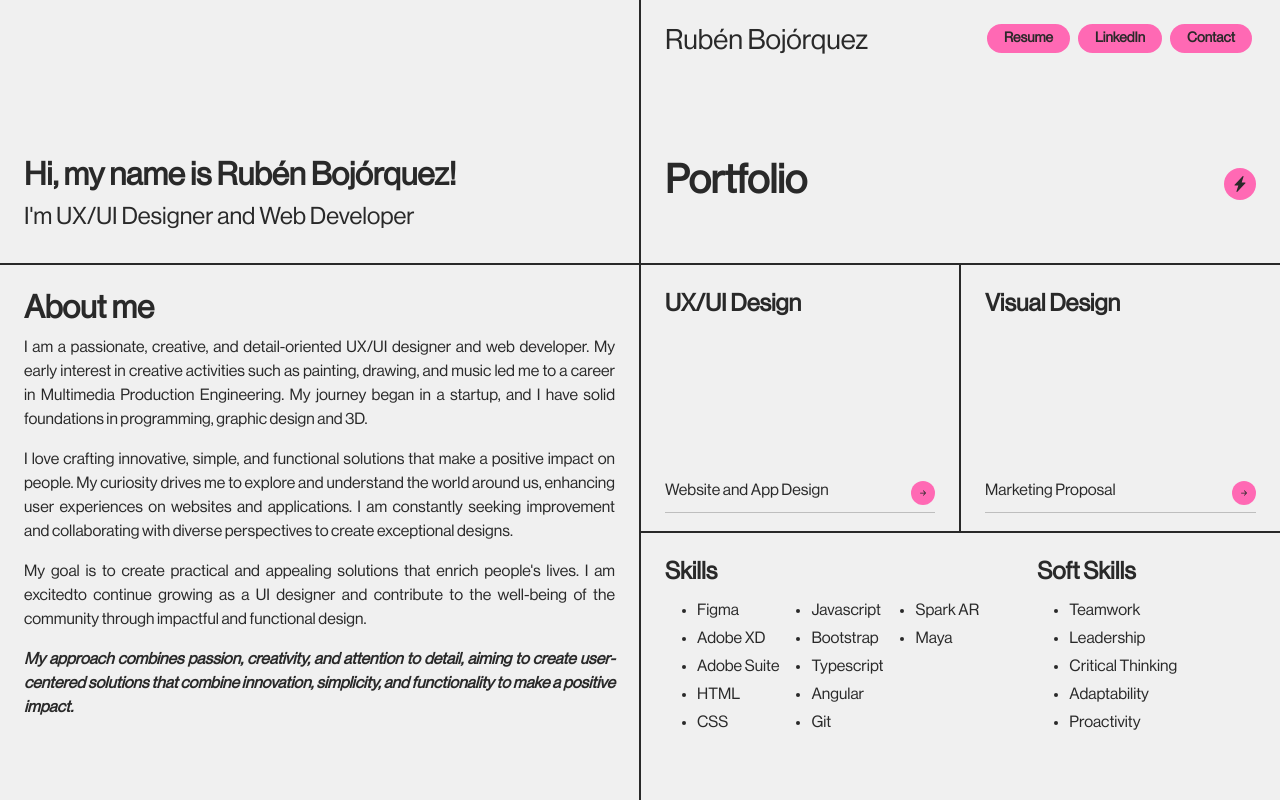
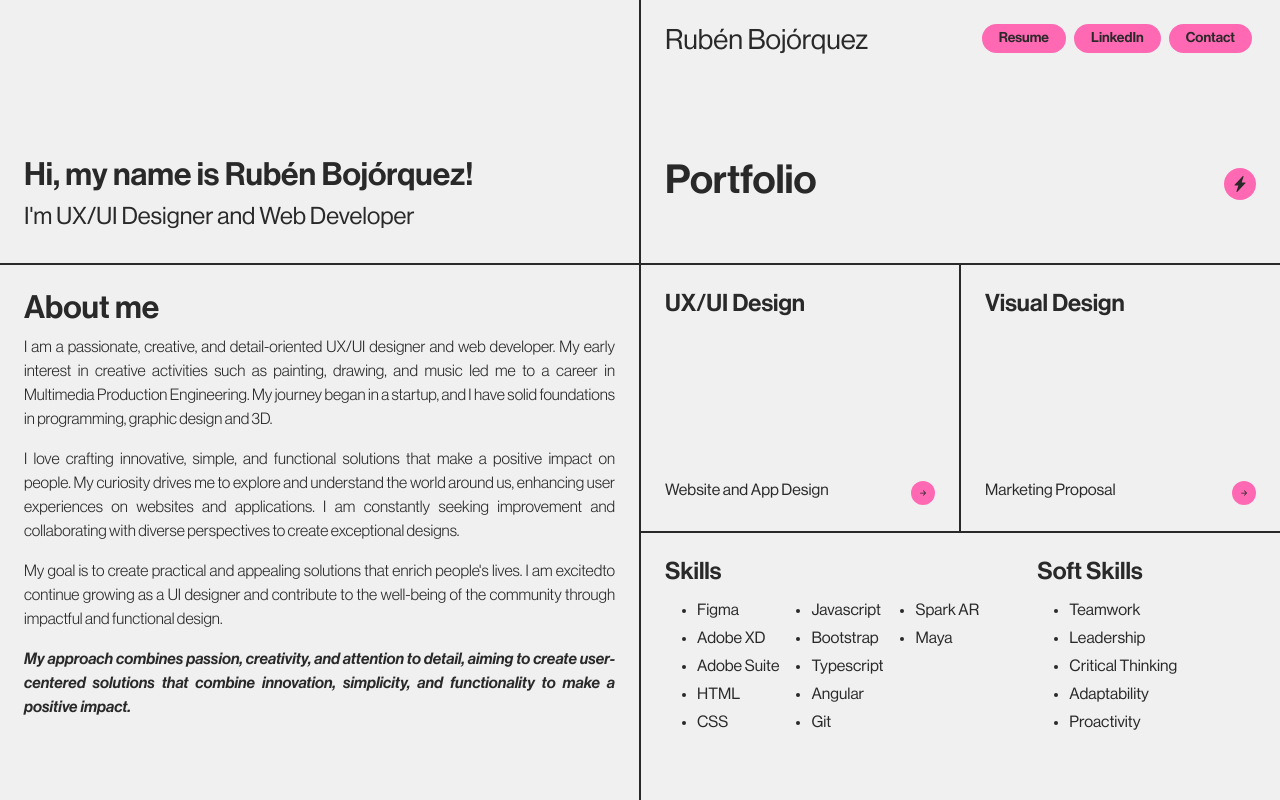
Before and after one commit to JRubenBjrqz/portfolio, an Angular app: page /home in a window 1280 px wide. Built offline with nearby package versions, Linux system fonts and the light colour scheme.

Commit message:
Home finished

```diff
--- a/src/app/pages/home/home.component.html
+++ b/src/app/pages/home/home.component.html
@@ -2,8 +2,8 @@
     <div class="row h-100">
         <div class="col-lg-6 d-flex align-items-end p-4 border-box-1">
             <div>
-                <h2 class="fw-semibold">Hi, my name is Rubén Bojórquez!</h2>
-                <h4>I&#39;m UX/UI Designer and Web Developer</h4>
+                <h2 class="fs-neue-65">Hi, my name is Rubén Bojórquez!</h2>
+                <h4 class="fs-neue-55">I&#39;m UX/UI Designer and Web Developer</h4>
             </div>
         </div>
         <div class="col-lg-6 border-box-2">
@@ -11,21 +11,21 @@
                 <div class="col-12 h-50 p-4">
                     <div class="d-flex justify-content-center justify-content-sm-end justify-content-xl-between">
                         <a class="link-portfolio text-decoration-none" href="#">
-                            <h3 class="fw-light d-none d-xl-block">Rubén Bojórquez</h3>
+                            <h3 class="fs-neue-55 d-none d-xl-block">Rubén Bojórquez</h3>
                         </a>
                         <div>
-                            <a class="btn btn-portfolio btn-xs mx-1 fw-bolder" role="button"
+                            <a class="btn btn-portfolio btn-xs mx-1 fs-neue-65" role="button"
                                 href="/assets/pdf/RubenBojorquez.pdf" target="_blank">Resume</a>
-                            <a class="btn btn-portfolio btn-xs mx-1 fw-bolder" role="button"
+                            <a class="btn btn-portfolio btn-xs mx-1 fs-neue-65" role="button"
                                 href="https://www.linkedin.com/in/jrubenbjrqz/" target="_blank">LinkedIn</a>
-                            <a class="btn btn-portfolio btn-xs mx-1 fw-bolder" role="button"
+                            <a class="btn btn-portfolio btn-xs mx-1 fs-neue-65" role="button"
                                 href="mailto:jrubenbjrqz@gmail.com">Contact</a>
                         </div>
                     </div>
                 </div>
                 <div class="col-12 h-50 p-4">
                     <div class="d-flex justify-content-between align-items-center">
-                        <h1 class="fw-semibold">Portfolio</h1>
+                        <h1 class="fs-neue-65">Portfolio</h1>
                         <div
                             class="bs-icon-sm bs-icon-circle d-flex justify-content-center align-items-center bs-icon bs-icon-portfolio">
                             <svg class="bi bi-lightning-charge-fill" xmlns="http://www.w3.org/2000/svg" width="1em"
@@ -45,20 +45,20 @@
     <div class="row h-100">
         <div class="col-lg-6">
             <div class="row h-100">
-                <div class="col-12 p-4 border-box-3 d-none d-lg-block">
-                    <h2 class="fw-semibold">About me</h2>
-                    <p class="fs-1em" style="text-align: justify;">I am a passionate, creative, and detail-oriented
+                <div class="col-12 p-4 border-box-3 d-none d-lg-block align-justify">
+                    <h2 class="fs-neue-65">About me</h2>
+                    <p class="fs-1em">I am a passionate, creative, and detail-oriented
                         UX/UI designer and web developer. My early interest in creative activities such as painting,
                         drawing, and music led me to a career in Multimedia Production Engineering. My journey began in
                         a startup, and I have solid foundations in programming, graphic design and 3D.</p>
-                    <p style="text-align: justify;">I love crafting innovative, simple, and functional solutions that
+                    <p class="">I love crafting innovative, simple, and functional solutions that
                         make a positive impact on people. My curiosity drives me to explore and understand the world
                         around us, enhancing user experiences on websites and applications. I am constantly seeking
                         improvement and collaborating with diverse perspectives to create exceptional designs.</p>
-                    <p style="text-align: justify;">My goal is to create practical and appealing solutions that enrich
+                    <p>My goal is to create practical and appealing solutions that enrich
                         people&#39;s lives. I am excitedto continue growing as a UI designer and contribute to the
                         well-being of the community through impactful and functional design.</p>
-                    <p class="fw-semibold fst-italic" style="text-align: justify;">My approach combines passion,
+                    <p class="fs-neue-66-italic">My approach combines passion,
                         creativity, and attention to detail, aiming to create user-centered solutions that combine
                         innovation, simplicity, and functionality to make a positive impact.</p>
                 </div>
@@ -69,11 +69,11 @@
                 <div class="col-lg-6 border-box-4">
                     <div class="row h-100">
                         <div class="col-12 h-75 p-4">
-                            <h4 class="fw-semibold">UX/UI Design</h4>
+                            <h4 class="fs-neue-65">UX/UI Design</h4>
                         </div>
                         <div class="col-12 h-25 px-4 py-3">
                             <a class="d-flex justify-content-between link-portfolio text-decoration-none" href="#">
-                                <h6>Website and App Design</h6>
+                                <h6 class="fs-neue-55">Website and App Design</h6>
                                 <div
                                     class="bs-icon-xs bs-icon-circle bs-icon-primary d-flex flex-shrink-0 justify-content-center align-items-center bs-icon bs-icon-portfolio">
                                     <svg class="bi bi-arrow-right-short" xmlns="http://www.w3.org/2000/svg" width="1em"
@@ -84,18 +84,17 @@
                                     </svg>
                                 </div>
                             </a>
-                            <hr class="mt-1">
                         </div>
                     </div>
                 </div>
                 <div class="col-lg-6 border-box-5">
                     <div class="row h-100">
                         <div class="col-12 h-75 p-4">
-                            <h4 class="fw-semibold">Visual Design</h4>
+                            <h4 class="fs-neue-65">Visual Design</h4>
                         </div>
                         <div class="col-12 h-25 px-4 py-3">
                             <a class="d-flex justify-content-between link-portfolio text-decoration-none" href="#">
-                                <h6>Marketing Proposal</h6>
+                                <h6 class="fs-neue-55">Marketing Proposal</h6>
                                 <div
                                     class="bs-icon-xs bs-icon-circle bs-icon-primary d-flex flex-shrink-0 justify-content-center align-items-center bs-icon bs-icon-portfolio">
                                     <svg class="bi bi-arrow-right-short" xmlns="http://www.w3.org/2000/svg" width="1em"
@@ -106,14 +105,13 @@
                                     </svg>
                                 </div>
                             </a>
-                            <hr class="mt-1">
                         </div>
                     </div>
                 </div>
             </div>
-            <div class="row h-50">
+            <div class="row h-50 fs-neue-55">
                 <div class="col-lg-7 p-4 border-box-6">
-                    <h4 class="fw-semibold">Skills</h4>
+                    <h4 class="fs-neue-65">Skills</h4>
                     <div class="d-flex align-items-start">
                         <ul class="d-inline-block">
                             <li class="mt-1">Figma</li>
@@ -136,7 +134,7 @@
                     </div>
                 </div>
                 <div class="col-lg-5 p-4 border-box-7">
-                    <h4 class="fw-semibold">Soft Skills</h4>
+                    <h4 class="fs-neue-65">Soft Skills</h4>
                     <div>
                         <ul class="d-inline-block">
                             <li class="mt-1">Teamwork</li>
--- a/src/styles.scss
+++ b/src/styles.scss
@@ -89,7 +89,7 @@
 body {
     background: #F0F0F0;
     color: #292929;
-    font-family: '55Roman', Tahoma, Geneva, Verdana, sans-serif;
+    font-family: '45Light', Tahoma, Geneva, Verdana, sans-serif;
 }
 
 @media (min-width: 768px) {
@@ -167,3 +167,27 @@
 .link-portfolio:hover .bs-icon-portfolio {
     background: #FF47A3;
 }
+
+.align-justify {
+    text-align: justify;
+}
+
+.fs-neue-45 {
+    font-family: '45Light', Tahoma, Geneva, Verdana, sans-serif;
+}
+
+.fs-neue-55 {
+    font-family: '55Roman', Tahoma, Geneva, Verdana, sans-serif;
+}
+
+.fs-neue-65 {
+    font-family: '65Medium', Tahoma, Geneva, Verdana, sans-serif;
+}
+
+.fs-neue-66-italic {
+    font-family: '66MediumItalic', Tahoma, Geneva, Verdana, sans-serif;
+}
+
+.fs-neue-75 {
+    font-family: '75Bold', Tahoma, Geneva, Verdana, sans-serif;
+}
```
